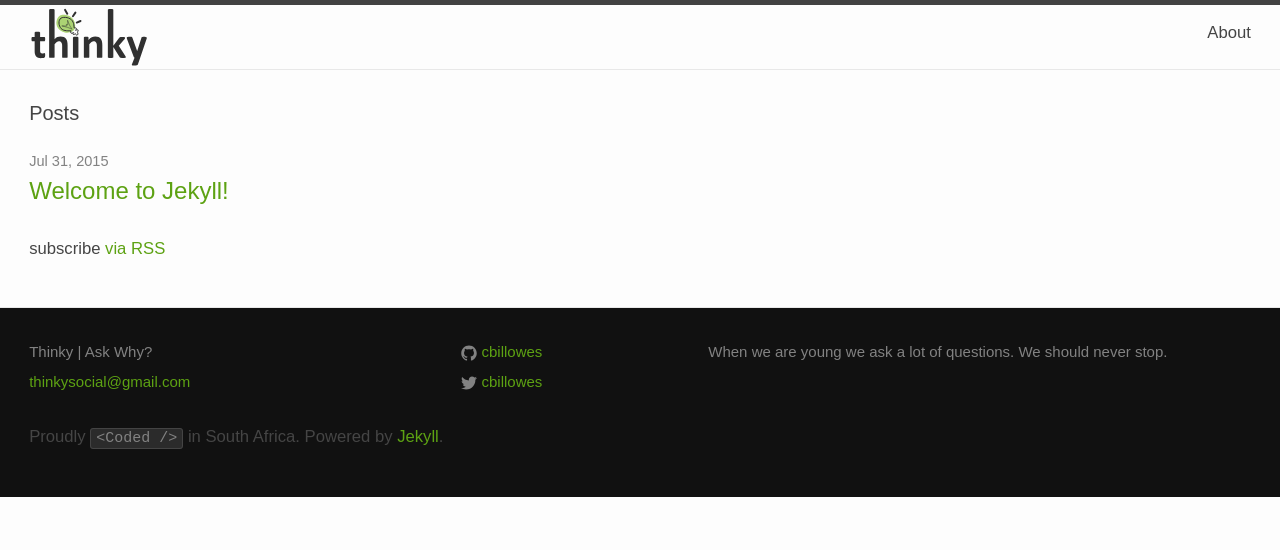
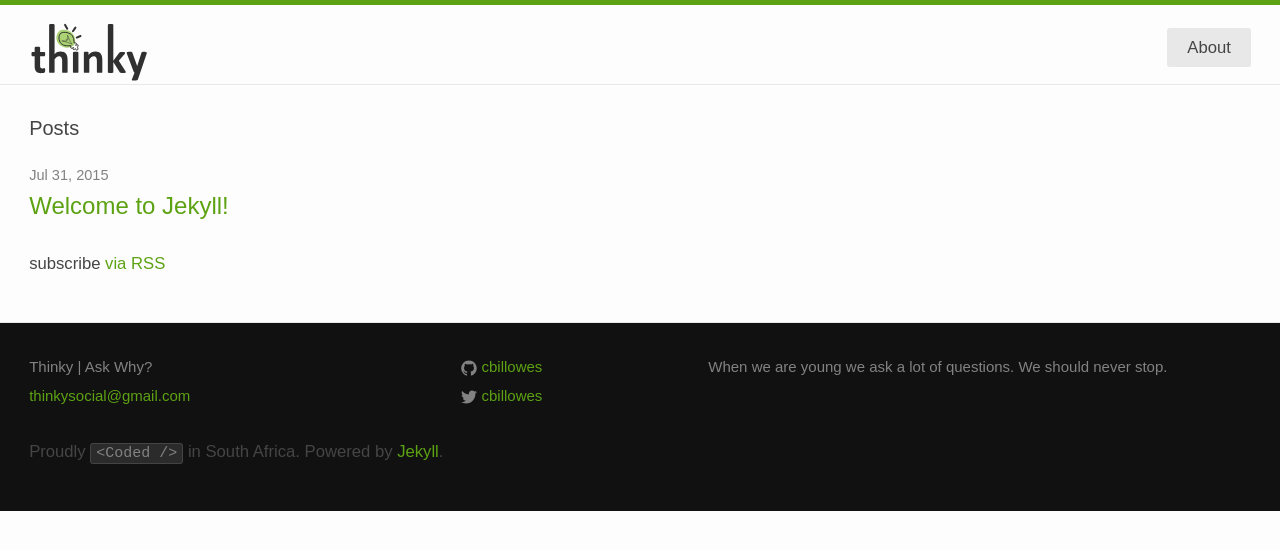
Before and after one commit to cbillowes/thinky, a Jekyll site: the page built from index.html, in a window 1280 px wide. Shown: the top 550 px of the page. Built offline with Jekyll 4.4.1, drawn with Linux system fonts in a browser that asks for light colours.

Commit message:
Updated header and site nav styling.

```diff
--- a/_sass/_layout.scss
+++ b/_sass/_layout.scss
@@ -2,25 +2,16 @@
  * Site header
  */
 .site-header {
-    border-top: 5px solid $grey-color-dark;
+    border-top: 5px solid $brand-color;
     border-bottom: 1px solid $grey-color-light;
     min-height: 56px;
-
-    // Positioning context for the mobile navigation icon
+    padding-top: $spacing-unit / 2;
     position: relative;
-}
 
     .site-title {
-    font-size: 26px;
-    line-height: 56px;
-    letter-spacing: -1px;
-    margin-bottom: 0;
+        width: 130px;
+        border: none;
         float: left;
-
-    &,
-    &:visited {
-        color: $grey-color-dark;
-    }
     }
 
     .site-nav {
@@ -34,10 +25,30 @@
         .page-link {
             color: $text-color;
             line-height: $base-line-height;
+            background-color: $grey-color-light;
+            padding: 10px 20px;
+            border-radius: 3px;
 
             // Gaps between nav items, but not on the first one
             &:not(:first-child) {
                 margin-left: 20px;
+            }
+
+            &:hover {
+                color: $brand-color-light;
+                background-color: $brand-color;
+                transition: all .5s;
+            }
+
+            &.active {
+                color: $brand-color-light;
+                background-color: $brand-color;
+
+                &:hover {
+                  color: $brand-color-compliment;
+                  background-color: $brand-color-compliment;
+                }
+
             }
         }
 
@@ -85,8 +96,7 @@
             }
         }
     }
-
-
+}
 
 /**
  * Site footer
--- a/css/main.scss
+++ b/css/main.scss
@@ -12,6 +12,7 @@ $spacing-unit:                1.75em;
 $text-color:                  #454545;
 $background-color:            #fdfdfd;
 $brand-color:                 #5da213;
+$brand-color-light:           #abd373;
 $brand-color-compliment:      #d75630;
 
 $grey-color:                  #828282;
```
Lines whose indentation alone changed are shown as unchanged.
